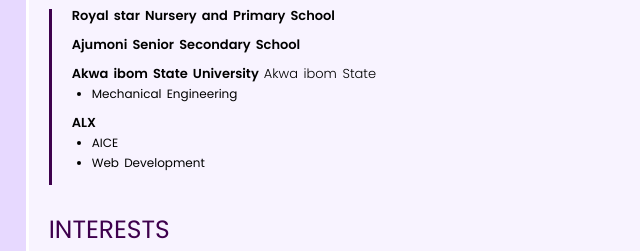
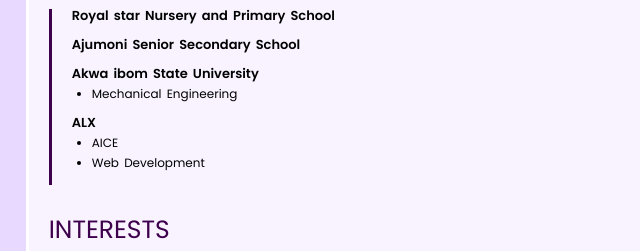
Before and after one commit to kingsfavy/bst, a website: page index.html in a window 1280 px wide. Shown: the part 197-448 px from the top of the page, 400-1040 px from the left. Drawn offline with Linux system fonts and the light colour scheme.

Commit message:
Update index.html

```diff
--- a/index.html
+++ b/index.html
@@ -94,7 +94,7 @@
     <p class="tit">Ajumoni Senior Secondary School</p>
 <div class="small-space"></div>
     <div class="small-space"></div>
-    <p class="tit">Akwa ibom State University <span>Akwa ibom State</span></p>
+    <p class="tit">Akwa ibom State University </p>
 <div class="small-space"></div>
     <ul>
         <li>Mechanical Engineering</li>
```
